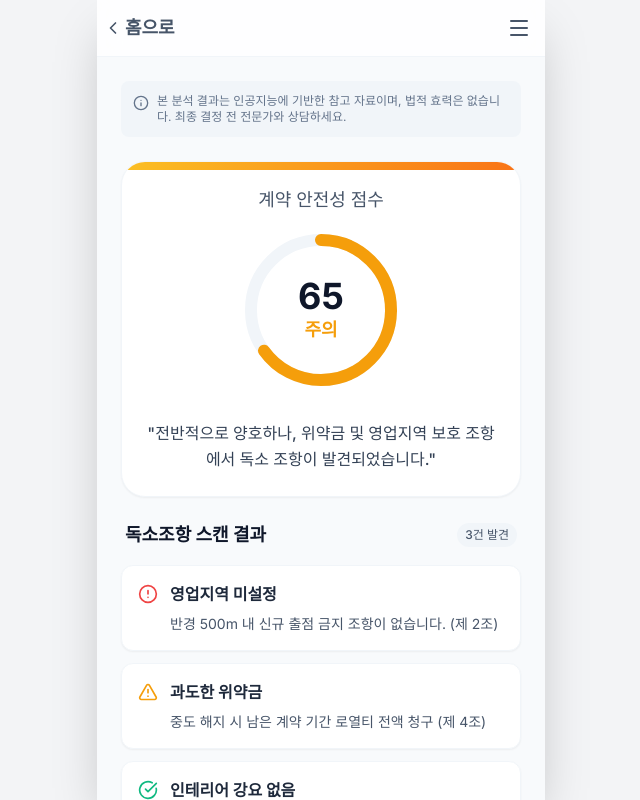
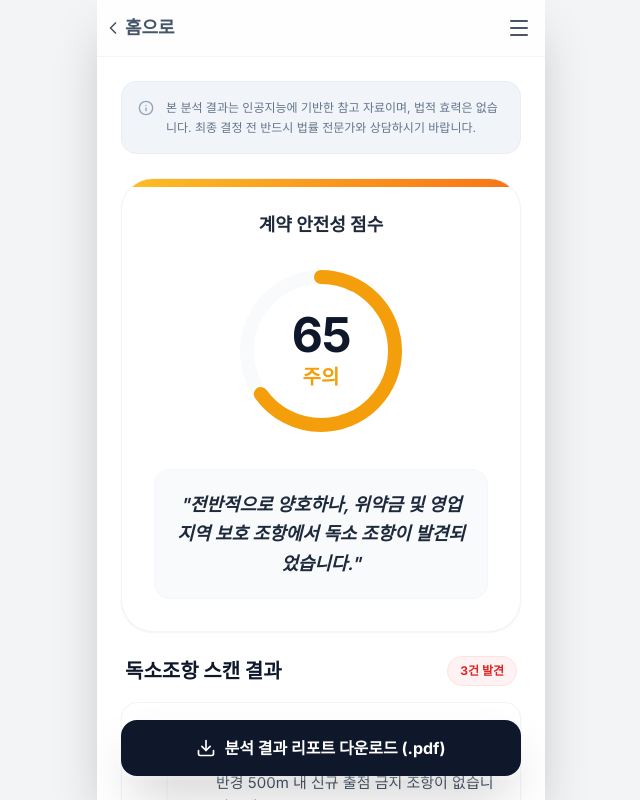
Before and after one commit to Yoonyesol/ai-agant, a React (Vite) app: page /result in a window 1280 px wide. Shown: the whole page, without its empty margins (319-959 px from the left). Built offline with nearby package versions, Linux system fonts and the light colour scheme; the HTML template or start-up script is replaced by a standard one.

Commit message:
Feat: 리포트 pdf 다운로드 기능 추가

```diff
--- a/package.json
+++ b/package.json
@@ -14,6 +14,8 @@
     "axios": "^1.13.2",
     "clsx": "^2.1.1",
     "framer-motion": "^12.27.1",
+    "html2canvas": "^1.4.1",
+    "jspdf": "^4.0.0",
     "lucide-react": "^0.562.0",
     "react": "^19.2.0",
     "react-dom": "^19.2.0",
--- a/src/pages/Result.tsx
+++ b/src/pages/Result.tsx
@@ -1,7 +1,11 @@
-import { AlertCircle, CheckCircle, AlertTriangle, TrendingDown, Info } from 'lucide-react';
+import { useRef } from 'react';
+import { AlertCircle, CheckCircle, AlertTriangle, TrendingDown, Info, Download } from 'lucide-react';
 import { cn } from '../lib/utils';
+import html2canvas from 'html2canvas';
+import jsPDF from 'jspdf';
 
 const Result = () => {
+  const resultRef = useRef<HTMLDivElement>(null);
 
   // Mock Data
   const reportData = {
@@ -25,71 +29,109 @@ const Result = () => {
     }
   };
 
+  const downloadPDF = async () => {
+    if (!resultRef.current) return;
+
+    try {
+      const element = resultRef.current;
+      const canvas = await html2canvas(element, {
+        scale: 2, // Higher quality
+        useCORS: true,
+        logging: false,
+        backgroundColor: '#ffffff'
+      });
+
+      const imgData = canvas.toDataURL('image/png');
+      const pdf = new jsPDF({
+        orientation: 'portrait',
+        unit: 'px',
+        format: [canvas.width / 2, canvas.height / 2]
+      });
+
+      pdf.addImage(imgData, 'PNG', 0, 0, canvas.width / 2, canvas.height / 2);
+      pdf.save(`계약분석결과_${new Date().toLocaleDateString()}.pdf`);
+    } catch (error) {
+      console.error('PDF generation failed:', error);
+    }
+  };
+
   return (
-    <div className="h-full overflow-y-auto w-full p-6 pb-6 relative scroll-smooth space-y-6 animate-in slide-in-from-bottom-4 duration-700">
+    <div className="h-full relative flex flex-col">
+      <div className="flex-1 overflow-y-auto w-full scroll-smooth bg-white">
+        <div
+          ref={resultRef}
+          className="p-6 pb-24 space-y-6 animate-in slide-in-from-bottom-4 duration-700"
+        >
         {/* Header with Disclaimer */}
-      <div className="bg-slate-100 p-3 rounded-lg flex items-start space-x-2 text-xs text-slate-500">
-        <Info className="w-4 h-4 flex-none mt-0.5" />
-        <p>본 분석 결과는 인공지능에 기반한 참고 자료이며, 법적 효력은 없습니다. 최종 결정 전 전문가와 상담하세요.</p>
+        <div className="bg-slate-100 p-4 rounded-2xl flex items-start space-x-3 text-xs text-slate-500 border border-slate-200/50">
+          <Info className="w-4 h-4 flex-none mt-0.5 text-slate-400" />
+          <p className="leading-relaxed">본 분석 결과는 인공지능에 기반한 참고 자료이며, 법적 효력은 없습니다. 최종 결정 전 반드시 법률 전문가와 상담하시기 바랍니다.</p>
         </div>
 
         {/* Summary Score Card */}
-      <section className="bg-white rounded-3xl p-6 shadow-sm border border-slate-100 text-center relative overflow-hidden">
+        <section className="bg-white rounded-[32px] p-8 shadow-sm border border-slate-100 text-center relative overflow-hidden">
           <div className="absolute top-0 left-0 w-full h-2 bg-gradient-to-r from-amber-400 to-orange-500"></div>
-        <h2 className="text-lg font-medium text-slate-600 mb-4">계약 안전성 점수</h2>
+          <h2 className="text-lg font-bold text-slate-800 mb-6">계약 안전성 점수</h2>
 
           <div className="mb-6 relative inline-block">
-          <svg className="w-40 h-40 transform -rotate-90">
+            <svg className="w-44 h-44 transform -rotate-90">
               <circle
-              className="text-slate-100"
-              strokeWidth="12"
+                className="text-slate-50"
+                strokeWidth="14"
                 stroke="currentColor"
                 fill="transparent"
-              r="70"
-              cx="80"
-              cy="80"
+                r="74"
+                cx="88"
+                cy="88"
               />
               <circle
                 className="text-amber-500 transition-all duration-1000 ease-out"
-              strokeWidth="12"
-              strokeDasharray={440}
-              strokeDashoffset={440 - (440 * 65) / 100}
+                strokeWidth="14"
+                strokeDasharray={465}
+                strokeDashoffset={465 - (465 * 65) / 100}
                 strokeLinecap="round"
                 stroke="currentColor"
                 fill="transparent"
-              r="70"
-              cx="80"
-              cy="80"
+                r="74"
+                cx="88"
+                cy="88"
               />
             </svg>
             <div className="absolute inset-0 flex flex-col items-center justify-center">
-            <span className="text-4xl font-bold text-slate-900">{reportData.score}</span>
-            <span className={cn("text-lg font-bold", reportData.gradeColor)}>{reportData.grade}</span>
+              <span className="text-5xl font-black text-slate-900 tracking-tight">{reportData.score}</span>
+              <span className={cn("text-xl font-bold mt-1", reportData.gradeColor)}>{reportData.grade}</span>
             </div>
           </div>
 
-        <p className="text-slate-700 leading-relaxed font-medium">
+          <div className="bg-slate-50 p-5 rounded-2xl border border-slate-100/50">
+            <p className="text-slate-800 leading-relaxed font-semibold text-lg italic">
               "{reportData.summary}"
             </p>
+          </div>
         </section>
 
         {/* Contract Risk Scanner */}
         <section className="space-y-4">
           <div className="flex items-center justify-between px-1">
-          <h3 className="text-lg font-bold text-slate-900">독소조항 스캔 결과</h3>
-          <span className="text-xs font-medium px-2 py-1 bg-slate-100 rounded-full text-slate-600">3건 발견</span>
+            <h3 className="text-xl font-bold text-slate-900">독소조항 스캔 결과</h3>
+            <span className="text-xs font-bold px-3 py-1.5 bg-red-50 text-red-600 rounded-full border border-red-100">3건 발견</span>
           </div>
 
-        <div className="space-y-3">
+          <div className="space-y-4">
             {reportData.risks.map((risk) => (
-            <div key={risk.id} className="bg-white p-4 rounded-xl border border-slate-100 shadow-sm">
-              <div className="flex items-center space-x-3 mb-2">
+              <div key={risk.id} className="bg-white p-5 rounded-2xl border border-slate-100 shadow-sm hover:border-slate-200 transition-all">
+                <div className="flex items-center space-x-3 mb-3">
+                  <div className={cn(
+                    "p-2 rounded-xl",
+                    risk.type === 'danger' ? "bg-red-50" : (risk.type === 'warning' ? "bg-amber-50" : "bg-emerald-50")
+                  )}>
                     {risk.type === 'danger' && <AlertCircle className="w-5 h-5 text-red-500" />}
                     {risk.type === 'warning' && <AlertTriangle className="w-5 h-5 text-amber-500" />}
                     {risk.type === 'success' && <CheckCircle className="w-5 h-5 text-emerald-500" />}
-                <span className="font-bold text-slate-800">{risk.title}</span>
                   </div>
-              <p className="text-slate-600 text-sm pl-8">
+                  <span className="font-bold text-slate-900 text-lg">{risk.title}</span>
+                </div>
+                <p className="text-slate-600 text-[15px] leading-relaxed pl-12 border-l-2 border-slate-50 ml-6">
                   {risk.content}
                 </p>
               </div>
@@ -99,37 +141,53 @@ const Result = () => {
 
         {/* Brand Analysis */}
         <section className="space-y-4 pt-4">
-        <h3 className="text-lg font-bold text-slate-900 px-1">브랜드 건전성 분석</h3>
+          <h3 className="text-xl font-bold text-slate-900 px-1">브랜드 건전성 분석</h3>
 
           <div className="grid grid-cols-2 gap-4">
-          <div className="bg-white p-4 rounded-2xl border border-slate-100 shadow-sm">
-            <span className="text-xs text-slate-400 block mb-1">폐점률</span>
-            <div className="flex items-end space-x-2">
-              <span className="text-xl font-bold text-slate-900">{reportData.brandStats.closingRate}</span>
-              <span className="text-xs text-emerald-600 font-medium mb-1">업계 평균 {reportData.brandStats.industryAvg.closingRate}</span>
+            <div className="bg-white p-5 rounded-2xl border border-slate-100 shadow-sm">
+              <span className="text-xs font-bold text-slate-400 block mb-2 uppercase tracking-wider">폐점률</span>
+              <div className="flex items-baseline space-x-2">
+                <span className="text-2xl font-black text-slate-900">{reportData.brandStats.closingRate}</span>
+                <span className="text-[10px] text-emerald-600 font-bold bg-emerald-50 px-2 py-0.5 rounded-full">평균 대비 낮음</span>
               </div>
-            <div className="w-full bg-slate-100 h-1.5 mt-2 rounded-full overflow-hidden">
-               <div className="h-full bg-emerald-500 w-[60%] rounded-full"></div>
+              <div className="w-full bg-slate-100 h-2 mt-4 rounded-full overflow-hidden">
+                 <div className="h-full bg-emerald-500 w-[60%] rounded-full shadow-inner"></div>
               </div>
             </div>
 
-          <div className="bg-white p-4 rounded-2xl border border-slate-100 shadow-sm">
-            <span className="text-xs text-slate-400 block mb-1">월 평균 매출</span>
-            <div className="flex items-end space-x-2">
-              <span className="text-xl font-bold text-slate-900">2,500만</span>
+            <div className="bg-white p-5 rounded-2xl border border-slate-100 shadow-sm">
+              <span className="text-xs font-bold text-slate-400 block mb-2 uppercase tracking-wider">월 평균 매출</span>
+              <div className="flex items-baseline space-x-2">
+                <span className="text-2xl font-black text-slate-900">2,500</span>
+                <span className="text-sm font-bold text-slate-600">만원</span>
               </div>
-            <div className="text-xs text-red-500 flex items-center mt-1">
+              <div className="text-[10px] text-red-500 flex items-center mt-2 font-bold bg-red-50 w-fit px-2 py-0.5 rounded-full">
                 <TrendingDown className="w-3 h-3 mr-1" />
                 <span>전월 대비 감소</span>
               </div>
             </div>
           </div>
 
-        <div className="bg-blue-50 p-4 rounded-xl border border-blue-100 text-blue-800 text-sm">
-          <strong>사용자님을 위한 팁:</strong><br/>
+          <div className="bg-indigo-50 p-5 rounded-2xl border border-indigo-100 text-indigo-900 text-sm leading-relaxed shadow-sm">
+            <strong className="block text-indigo-700 mb-1 flex items-center">
+              <span className="mr-2">💡</span> AI 심층 분석 제언
+            </strong>
             해당 브랜드는 폐점률이 낮아 안정적이지만, 최근 매출 성장세가 둔화되고 있습니다. 인근 가맹점 현황을 직접 방문해보시는 것을 추천드립니다.
           </div>
         </section>
+      </div>
+    </div>
+
+      {/* Download Button Container */}
+      <div className="absolute bottom-6 left-0 right-0 px-6 z-20 pointer-events-none">
+        <button
+          onClick={downloadPDF}
+          className="w-full bg-slate-900 text-white py-4 rounded-2xl font-bold shadow-2xl flex items-center justify-center space-x-2 hover:bg-slate-800 transition-all active:scale-[0.98] pointer-events-auto ring-4 ring-white/20"
+        >
+          <Download className="w-5 h-5" />
+          <span>분석 결과 리포트 다운로드 (.pdf)</span>
+        </button>
+      </div>
     </div>
   );
 };
```
Also changed, not shown: 1 other file (tests, documents, lock files or other folders). Lines whose indentation alone changed are shown as unchanged.
